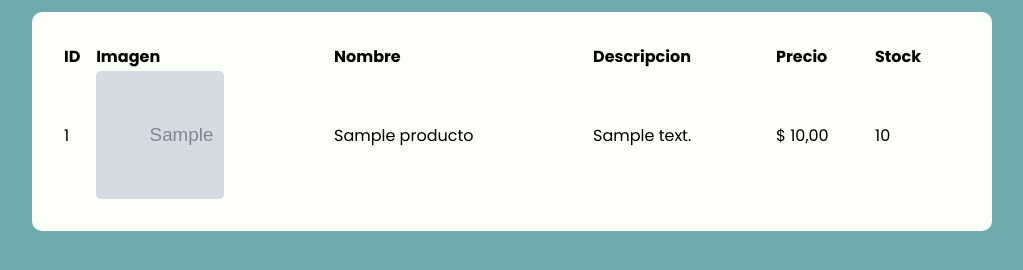
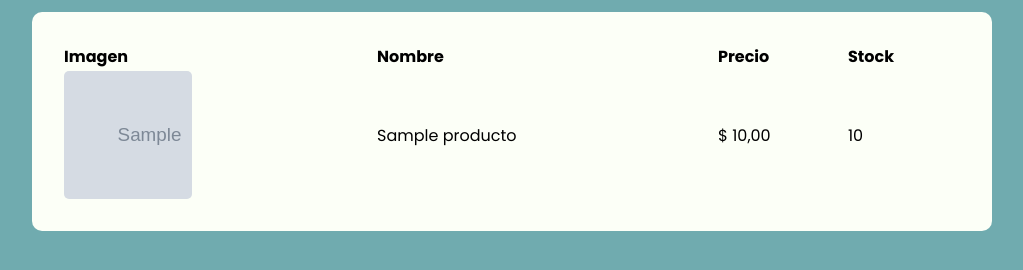
Before and after one commit to GalvanPablo/eccomerce, a CodeIgniter app: the page made by application/views/client/productos/productos.php in a window 1280 px wide. Shown: the part 117-387 px from the top of the page, without its empty margins (128-1151 px from the left). Run offline with CodeIgniter, Linux system fonts and the light colour scheme; the template is opened without the code that fills it: most values are stand-ins (such as "Sample title", 1, 10 or a date in 2020); grey boxes marked "Sample" are stand-in pictures; some libraries are stand-ins or nearby versions.

Commit message:
Arreglo visual en clase

```diff
--- a/application/views/admin/productos/abm_productos.php
+++ b/application/views/admin/productos/abm_productos.php
@@ -58,7 +58,7 @@
                             <!-- <th>ID</th> -->
                             <th>Imagen</th>
                             <th>Nombre</th>
-                            <th>Descripcion</th>
+                            <!-- <th>Descripcion</th> -->
                             <th>Precio</th>
                             <th>Stock</th>
                             <th>Destacado</th>
@@ -75,7 +75,7 @@
                                     </div>
                                 </td>
                                 <td class="producto__nombre"><?= $producto->nombre ?></td>
-                                <td class="producto__descripcion"><?= nl2br($producto->descripcion) ?></td>
+                                <!-- <td class="producto__descripcion"><?= nl2br($producto->descripcion) ?></td> -->
                                 <td class="producto__precio">$ <?= number_format($producto->precio, 2, ',', '.') ?></td>
                                 <td class="producto__stock"><?= $producto->stock ?></td>
                                 <td class="producto__destacado">
--- a/application/views/client/productos/productos.php
+++ b/application/views/client/productos/productos.php
@@ -51,10 +51,10 @@
                 <table class="table">
                     <thead> <!-- Encabezado de la tabla -->
                         <tr>
-                            <th>ID</th>
+                            <!-- <th>ID</th> -->
                             <th>Imagen</th>
                             <th>Nombre</th>
-                            <th>Descripcion</th>
+                            <!-- <th>Descripcion</th> -->
                             <th>Precio</th>
                             <th>Stock</th>
                         </tr>
@@ -62,14 +62,14 @@
                     <tbody> <!-- Cuerpo de la tabla -->
                         <?php foreach ($productos as $producto): ?>
                             <tr class="producto" onclick="viewProduct(<?= $producto->producto_id ?>)">
-                                <td class="producto__id"><?= $producto->producto_id ?></td>
+                                <!-- <td class="producto__id"><?= $producto->producto_id ?></td> -->
                                 <td class="producto__img">
                                     <div class="producto__img-container">
                                         <img src="<?= $producto->url_imagen ?>" alt="<?= "producto_" . $producto->producto_id ?>">
                                     </div>
                                 </td>
                                 <td class="producto__nombre"><?= $producto->nombre ?></td>
-                                <td class="producto__descripcion"><?= nl2br($producto->descripcion) ?></td>
+                                <!-- <td class="producto__descripcion"><?= nl2br($producto->descripcion) ?></td> -->
                                 <td class="producto__precio">$ <?= number_format($producto->precio, 2, ',', '.') ?></td>
                                 <td class="producto__stock"><?= $producto->stock ?></td>
                             </tr>
--- a/assets/css/detalle_producto.css
+++ b/assets/css/detalle_producto.css
@@ -1,5 +1,6 @@
 .container {
     display: flex;
+    flex-direction: row;
     justify-content: center;
     align-items: center;
     height: calc(100vh - 160px);
@@ -10,7 +11,7 @@ form {
 }
 .form__container {
     display: grid;
-    height: 600px;
+    height: 400px;
     width: 100%;
 
     gap: 0 20px;
```
Also changed, not shown: application/views/admin/productos/detalle_producto.php (+5 -6 lines), assets/css/productos_destacados.css (+7 -3 lines).
